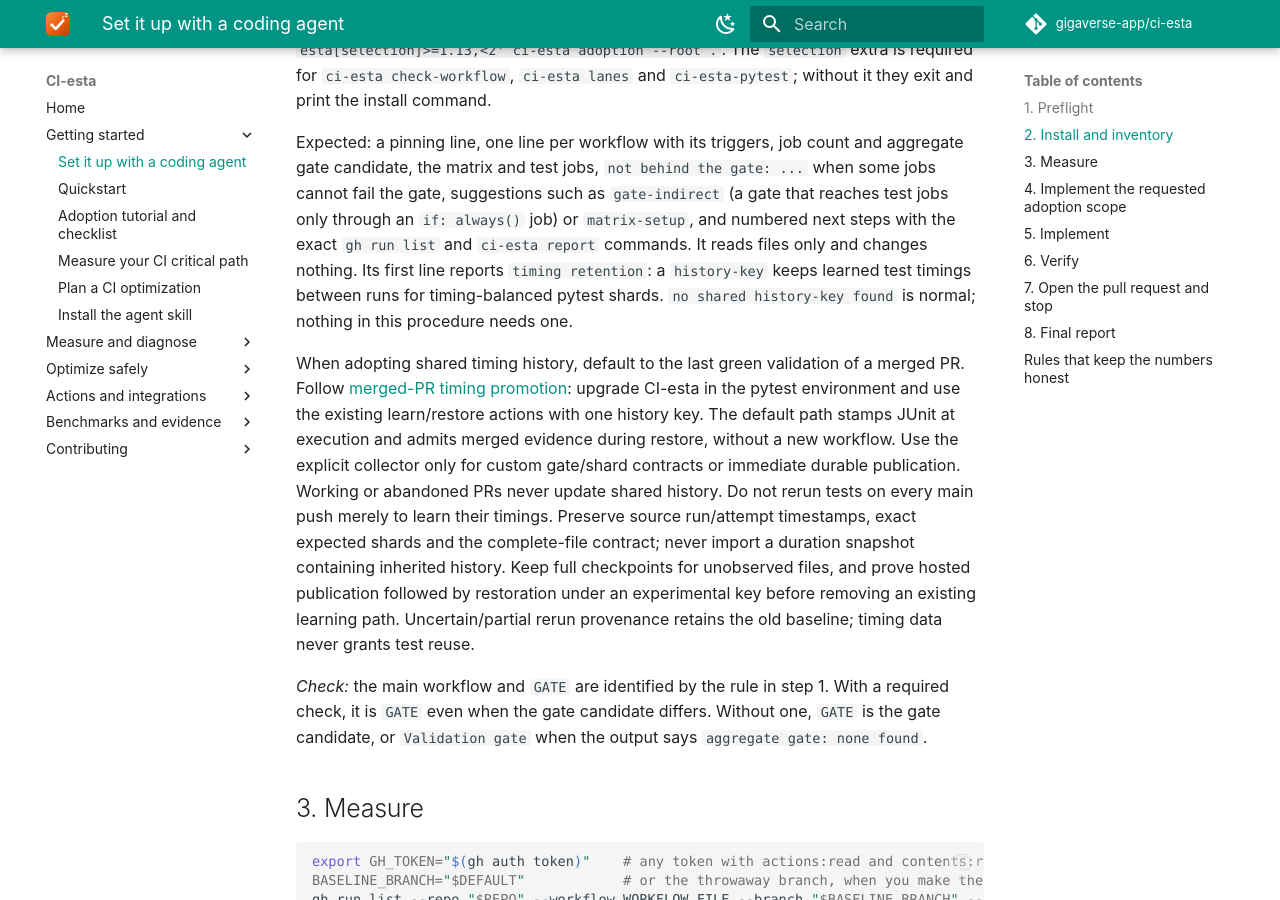
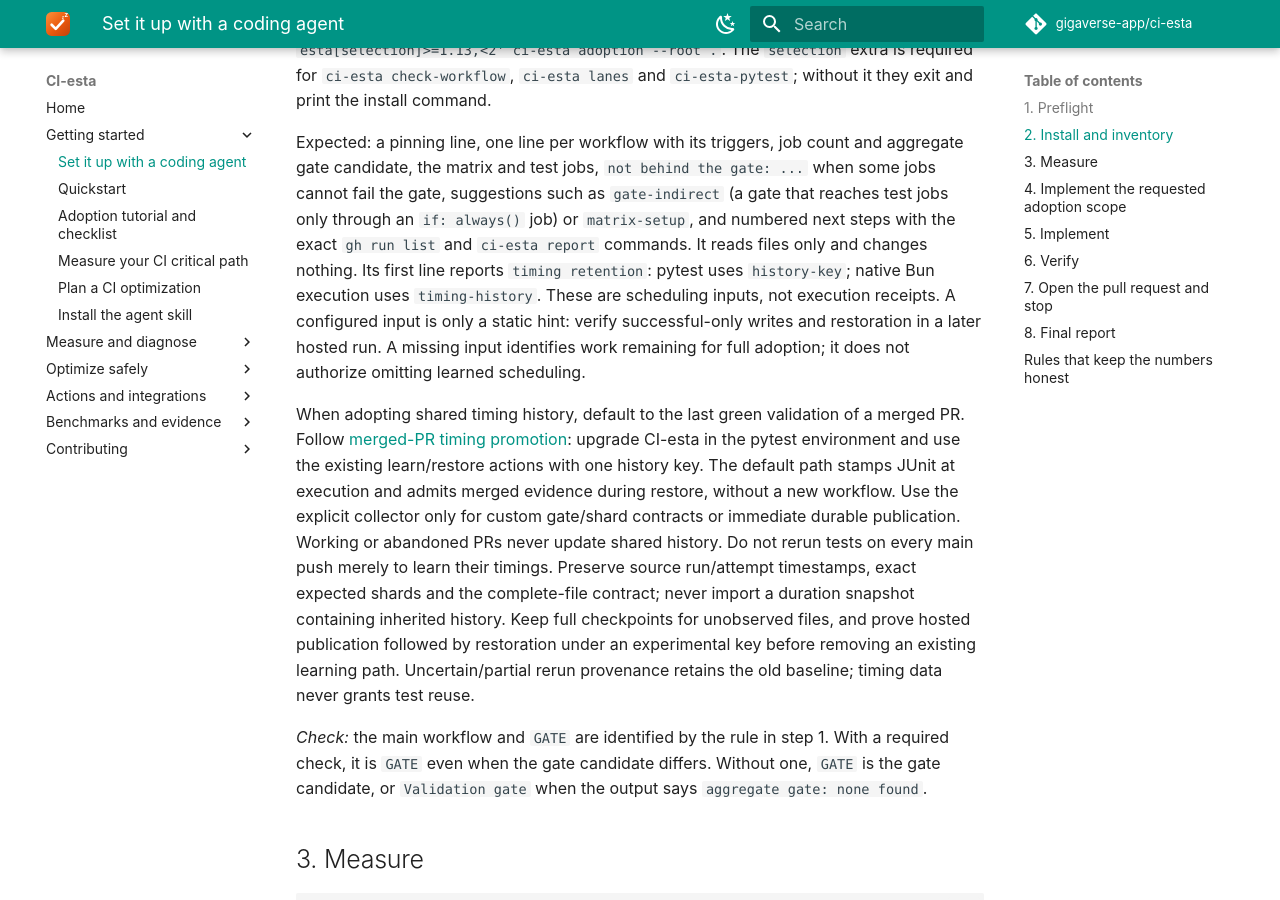
Before and after one commit to gigaverse-app/ci-esta, an MkDocs documentation site: the page built from skills/ci-esta/SKILL.md, in a window 1280 px wide and 900 px high, scrolled down 4049 px. Built offline with MkDocs 1.6.1 and Material for MkDocs 9.7.7, drawn with Linux system fonts in a browser that asks for light colours; comment, search, counter and statistics services are not loaded.

Commit message:
docs(adoption): require verified timing retention for full adoption

```diff
--- a/skills/ci-esta/SKILL.md
+++ b/skills/ci-esta/SKILL.md
@@ -154,8 +154,10 @@ Expected: a pinning line, one line per workflow with its triggers, job count and
 matrix and test jobs, `not behind the gate: ...` when some jobs cannot fail the gate, suggestions such as
 `gate-indirect` (a gate that reaches test jobs only through an `if: always()` job) or `matrix-setup`, and numbered
 next steps with the exact `gh run list` and `ci-esta report` commands. It reads files only and changes nothing.
-Its first line reports `timing retention`: a `history-key` keeps learned test timings between runs for
-timing-balanced pytest shards. `no shared history-key found` is normal; nothing in this procedure needs one.
+Its first line reports `timing retention`: pytest uses `history-key`; native Bun execution uses
+`timing-history`. These are scheduling inputs, not execution receipts. A configured input is only a
+static hint: verify successful-only writes and restoration in a later hosted run. A missing input
+identifies work remaining for full adoption; it does not authorize omitting learned scheduling.
 
 When adopting shared timing history, default to the last green validation of a merged PR.
 Follow [merged-PR timing promotion](https://ci-esta.readthedocs.io/en/latest/docs/merged-pr-evidence/):
```
